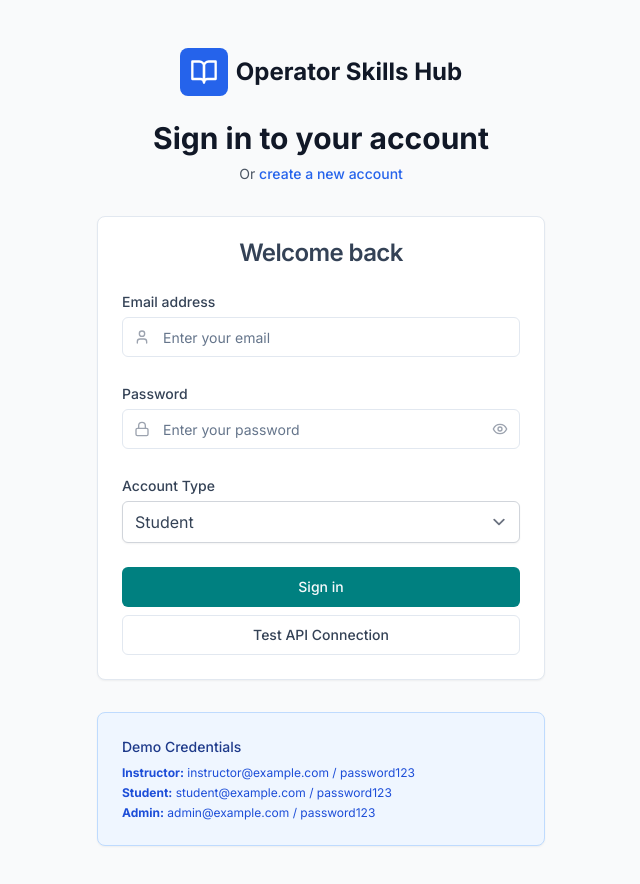
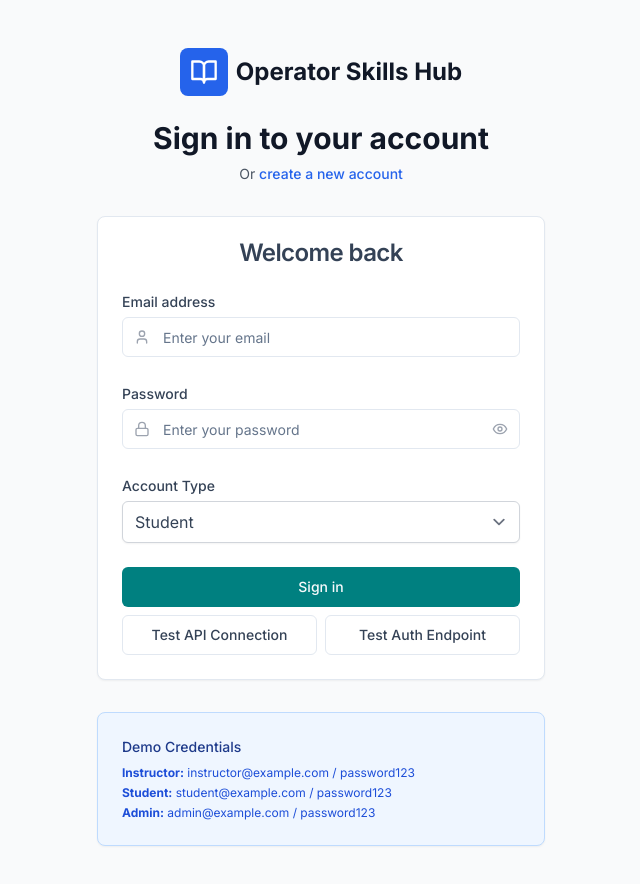
Before and after one commit to nelcode-lee/operator-skills-hub, a Next.js app in the folder frontend/: page /login in a window 1280 px wide. Shown: the top 884 px of the page, without its empty margins (319-959 px from the left). Built offline with nearby package versions, Linux system fonts and the light colour scheme.

Commit message:
Add debugging tools to frontend login - test API connectivity and auth endpoint

```diff
--- a/frontend/src/app/login/page.tsx
+++ b/frontend/src/app/login/page.tsx
@@ -38,6 +38,28 @@ export default function LoginPage() {
     }
   };
 
+  const testAuthEndpoint = async () => {
+    try {
+      console.log('Testing auth endpoint:', api.auth.login);
+      const response = await fetch(api.auth.login, {
+        method: 'POST',
+        headers: {
+          'Content-Type': 'application/x-www-form-urlencoded',
+        },
+        body: new URLSearchParams({
+          username: 'admin@example.com',
+          password: 'admin123',
+        }),
+      });
+      const data = await response.json();
+      console.log('Auth endpoint test response:', data);
+      setError(`Auth Endpoint Test: ${response.status} - ${JSON.stringify(data)}`);
+    } catch (error) {
+      console.error('Auth endpoint test failed:', error);
+      setError(`Auth Endpoint Test Failed: ${error instanceof Error ? error.message : 'Unknown error'}`);
+    }
+  };
+
   const handleSubmit = async (e: React.FormEvent) => {
     e.preventDefault();
     setIsLoading(true);
@@ -45,6 +67,7 @@ export default function LoginPage() {
 
     try {
       console.log('Login URL:', api.auth.login);
+      console.log('API Base URL:', api.baseUrl);
       console.log('Login data:', { email: formData.email, password: '***' });
 
       const response = await fetch(api.auth.login, {
@@ -333,14 +356,24 @@ export default function LoginPage() {
                 </Button>
 
                 {!isRegisterMode && (
+                  <div className="flex space-x-2 mt-2">
                     <Button
                       type="button"
                       variant="outline"
-                    className="w-full mt-2"
+                      className="flex-1"
                       onClick={testApiConnection}
                     >
                       Test API Connection
                     </Button>
+                    <Button
+                      type="button"
+                      variant="outline"
+                      className="flex-1"
+                      onClick={testAuthEndpoint}
+                    >
+                      Test Auth Endpoint
+                    </Button>
+                  </div>
                 )}
               </div>
             </form>
```
Also changed, not shown: 1 other file (tests, documents, lock files or other folders). Lines whose indentation alone changed are shown as unchanged.
